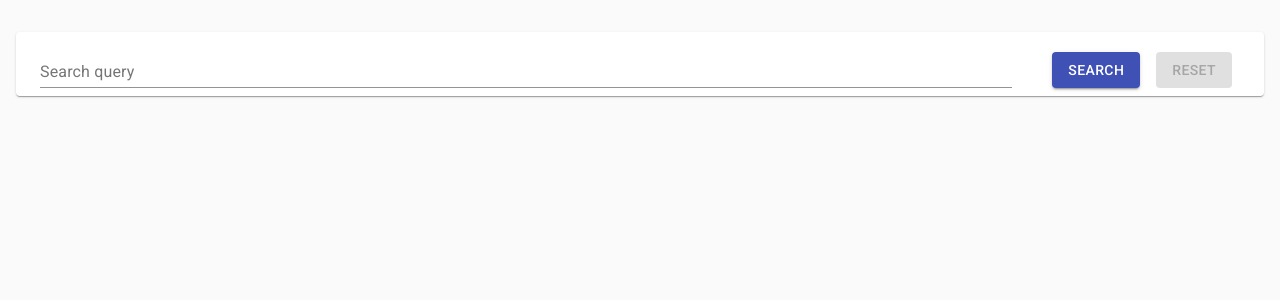
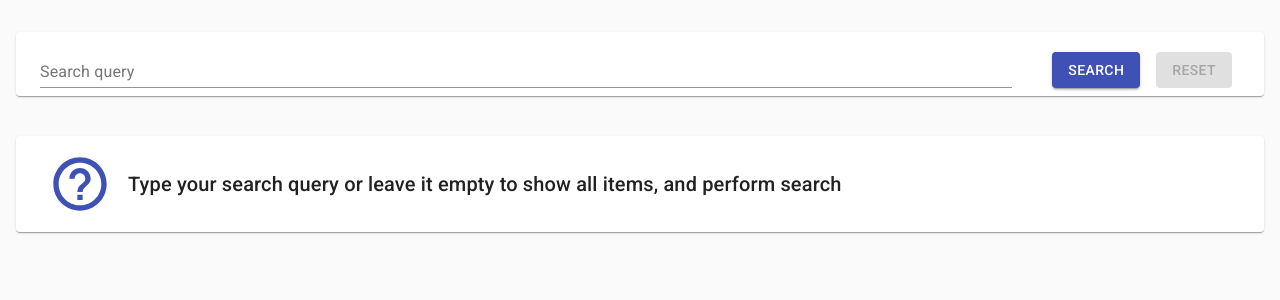
Before and after one commit to avg206/rickandmorty-merch, a Next.js app: page / in a window 1280 px wide. Shown: the top 300 px of the page. Built offline with nearby package versions, Linux system fonts and the light colour scheme.

Commit message:
feat: add Welcome and NoResult message to site

```diff
--- a/src/components/SearchResults/SearchResults.tsx
+++ b/src/components/SearchResults/SearchResults.tsx
@@ -2,31 +2,41 @@ import React, { FC } from 'react';
 import { useSelector } from 'react-redux';
 
 import { Loader, CharacterView, Pagination, CharacterModal } from 'src/components';
-import { selectCharacterState, selectCharactersList } from 'src/redux/character';
+import { WelcomeMessage, NoResultsMessage } from 'src/components/messages';
+import { selectCharacterState, selectCharactersList, selectCharacterLoadedStatus } from 'src/redux/character';
 
 import { useCharacterPagination, useCharacterOpener } from './hooks';
 
 export const SearchResults: FC = () => {
   const loading = useSelector(selectCharacterState);
+  const loaded = useSelector(selectCharacterLoadedStatus);
   const characters = useSelector(selectCharactersList);
   const pagination = useCharacterPagination();
   const onCharacterOpen = useCharacterOpener();
 
-  const hasAnyCharacterLoaded = characters.length > 0;
+  const anyCharacterLoaded = characters.length > 0;
 
   if (loading) {
     return <Loader />;
   }
 
+  if (loaded && anyCharacterLoaded) {
     return (
       <>
         {characters.map((character) => (
           <CharacterView key={character.id} character={character} onCharacterOpen={onCharacterOpen} />
         ))}
 
-      {hasAnyCharacterLoaded && <Pagination {...pagination} />}
+        <Pagination {...pagination} />
 
         <CharacterModal />
       </>
     );
+  }
+
+  if (loaded && !anyCharacterLoaded) {
+    return <NoResultsMessage />;
+  }
+
+  return <WelcomeMessage />;
 };
--- a/src/components/index.ts
+++ b/src/components/index.ts
@@ -5,4 +5,5 @@ export * from './EpisodesList/EpisodesList';
 export * from './Pagination/Pagination';
 export * from './SearchBox/SearchBox';
 export * from './SearchResults/SearchResults';
+export * from './messages/WelcomeMessage/WelcomeMessage';
 export * from './Loader';
--- /dev/null
+++ b/src/components/messages/NoResultsMessage/NoResultsMessage.tsx
@@ -0,0 +1,10 @@
+import React from 'react';
+
+import { NoResultsContainer, NoResultsIcon, NoResultsText } from './styled';
+
+export const NoResultsMessage = () => (
+  <NoResultsContainer>
+    <NoResultsIcon color="error" />
+    <NoResultsText variant="h6">Nothing found. Try to enter new query or reset search</NoResultsText>
+  </NoResultsContainer>
+);
--- /dev/null
+++ b/src/components/messages/NoResultsMessage/styled.ts
@@ -0,0 +1,19 @@
+import { Paper, Typography, styled } from '@material-ui/core';
+import WarningIcon from '@material-ui/icons/Warning';
+
+export const NoResultsContainer = styled(Paper)(({ theme }) => ({
+  margin: theme.spacing(1, 0),
+  padding: theme.spacing(2, 4),
+  display: 'flex',
+  flexDirection: 'row',
+  alignItems: 'center',
+}));
+
+export const NoResultsIcon = styled(WarningIcon)(({ theme }) => ({
+  width: theme.spacing(8),
+  height: theme.spacing(8),
+}));
+
+export const NoResultsText = styled(Typography)(({ theme }) => ({
+  margin: theme.spacing(0, 0, 0, 2),
+}));
--- /dev/null
+++ b/src/components/messages/WelcomeMessage/WelcomeMessage.tsx
@@ -0,0 +1,12 @@
+import React from 'react';
+
+import { WelcomeContainer, WelcomeIcon, WelcomeText } from './styled';
+
+export const WelcomeMessage = () => (
+  <WelcomeContainer>
+    <WelcomeIcon color="primary" />
+    <WelcomeText variant="h6">
+      Type your search query or leave it empty to show all items, and perform search
+    </WelcomeText>
+  </WelcomeContainer>
+);
--- /dev/null
+++ b/src/components/messages/WelcomeMessage/styled.ts
@@ -0,0 +1,19 @@
+import { Paper, Typography, styled } from '@material-ui/core';
+import HelpOutlineIcon from '@material-ui/icons/HelpOutline';
+
+export const WelcomeContainer = styled(Paper)(({ theme }) => ({
+  margin: theme.spacing(1, 0),
+  padding: theme.spacing(2, 4),
+  display: 'flex',
+  flexDirection: 'row',
+  alignItems: 'center',
+}));
+
+export const WelcomeIcon = styled(HelpOutlineIcon)(({ theme }) => ({
+  width: theme.spacing(8),
+  height: theme.spacing(8),
+}));
+
+export const WelcomeText = styled(Typography)(({ theme }) => ({
+  margin: theme.spacing(0, 0, 0, 2),
+}));
--- /dev/null
+++ b/src/components/messages/index.ts
@@ -0,0 +1,2 @@
+export * from './NoResultsMessage/NoResultsMessage';
+export * from './WelcomeMessage/WelcomeMessage';
--- a/src/redux/character/reducer.ts
+++ b/src/redux/character/reducer.ts
@@ -9,6 +9,7 @@ import { characterSliceName } from './constants';
 
 interface CharacterState {
   loading: boolean;
+  loaded?: boolean;
   totalItems: number;
   internalPage: number;
   nextParams?: string;
@@ -37,6 +38,7 @@ const characterReducer = createReducer(initialState, (builder) => {
     .addCase(searchCharacters.fulfilled, (state, action) => {
       state.totalItems = action.payload.info.count;
       state.nextParams = getQueryStringFromUrl(action.payload.info.next);
+      state.loaded = true;
 
       charactersAdapter.addMany(state, action.payload.results);
     })
@@ -51,6 +53,7 @@ const characterReducer = createReducer(initialState, (builder) => {
     .addMatcher(actionTypeEndsWith(characterSliceName, '/rejected'), (state, action) => {
       state.loading = false;
       state.error = action.error;
+      state.loaded = true;
     });
 });
 
--- a/src/redux/character/selectors.ts
+++ b/src/redux/character/selectors.ts
@@ -13,6 +13,7 @@ export const selectCharacterInternalPage = (state: RootState) => selectCharacter
 export const selectCharacterTotalItems = (state: RootState) => selectCharacter(state).totalItems;
 export const selectCharacterState = (state: RootState) => selectCharacter(state).loading;
 export const selectOpenedCharacterId = (state: RootState) => selectCharacter(state).openedCharacterId;
+export const selectCharacterLoadedStatus = (state: RootState) => selectCharacter(state).loaded;
 
 export const selectOpenedCharacter = createSelector(
   selectOpenedCharacterId,
```
Also changed, not shown: src/components/WelcomeMessage/WelcomeMessage.tsx (deleted), src/components/WelcomeMessage/styled.ts (deleted). Lines whose indentation alone changed are shown as unchanged.
